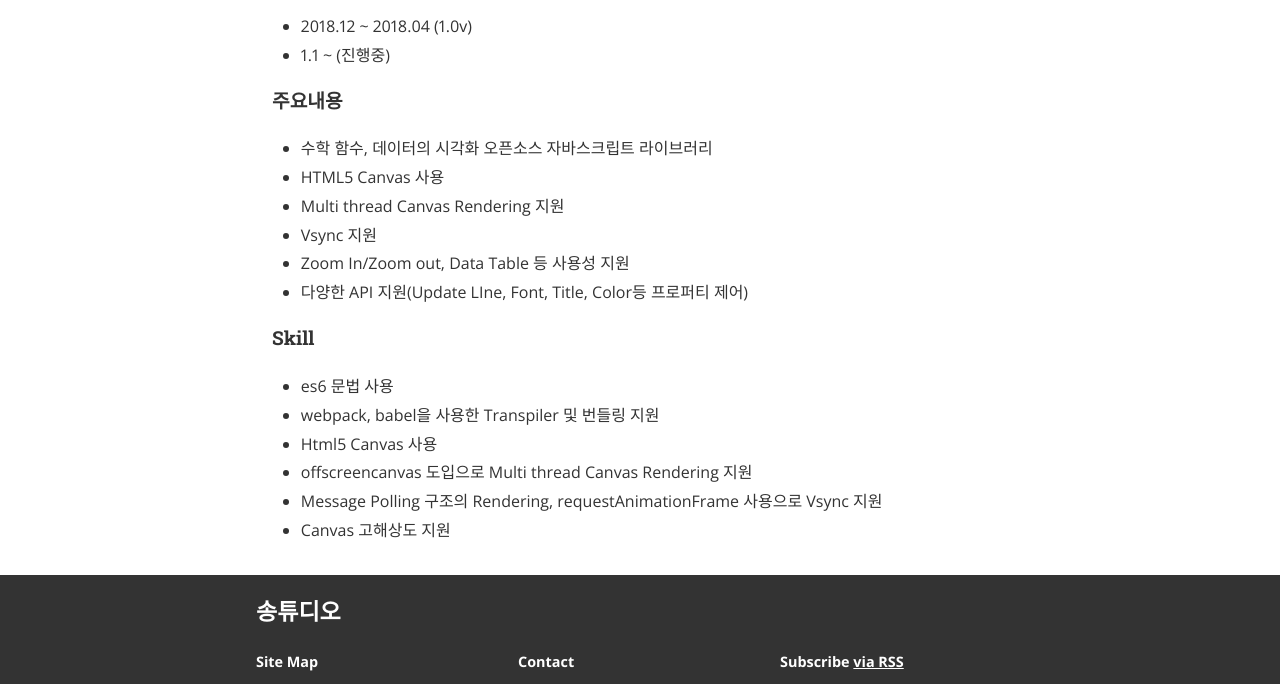
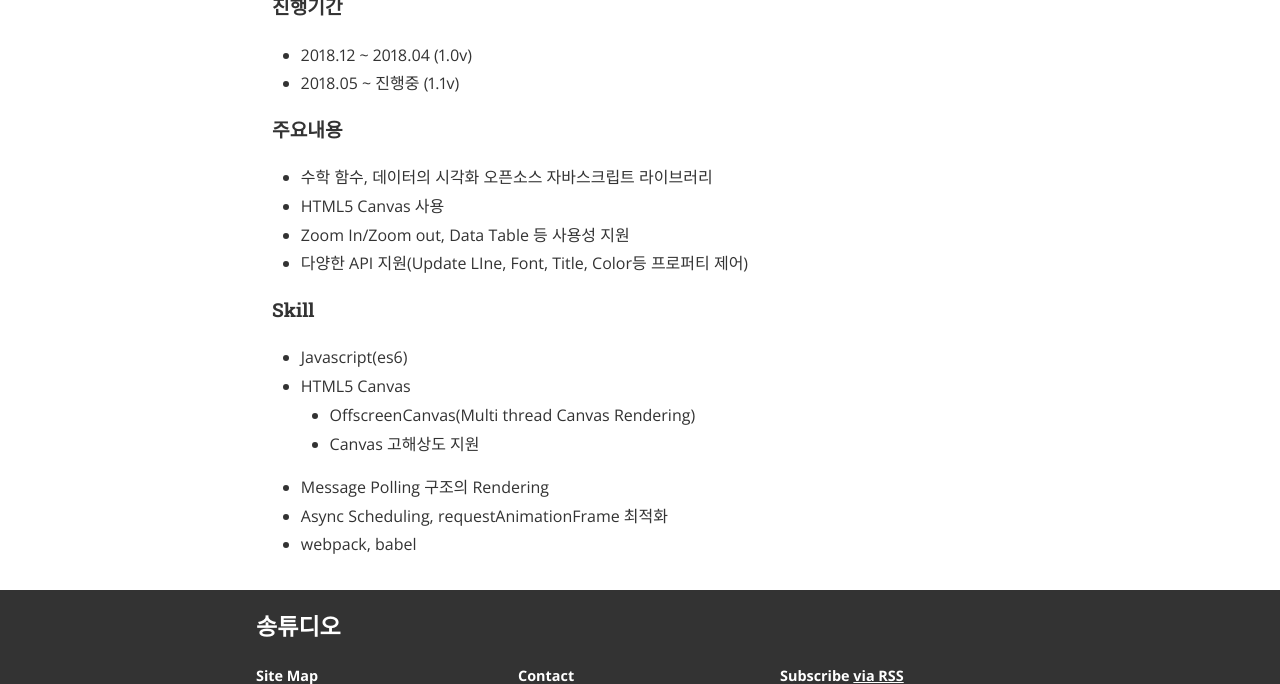
Before and after one commit to iamsjy17/iamsjy17.github.io, a Jekyll site: the page built from projects.md, in a window 1280 px wide and 900 px high, scrolled down 1131 px, cut to the strip 216-900 px from the top of the window. Built offline with Jekyll 4.4.1, drawn with Linux system fonts in a browser that asks for light colours; nearby versions of some CDN libraries; some web fonts are replaced; some of the changed text lies outside the part shown.

Commit message:
Projects(plotta.js):

```diff
--- a/projects.md
+++ b/projects.md
@@ -4,36 +4,36 @@ title: Projects
 permalink: /projects/
 ---
 
-## Plotta.js
+## 1. Plotta.js
 
 수학 함수와 데이터를 시각화하는 오픈소스 자바스크립트 라이브러리
 
 #### 소개
 
-[Plotta.js github](https://github.com/iamsjy17/Plotta.js)
+- [Plotta.js GitHub](https://github.com/iamsjy17/Plotta.js)
+- [Demo](https://iamsjy17.github.io/plotta.js-page/)
 
-![Alt binomial](/assets/img/project/plotta_demo1.gif)
-![Alt binomial](/assets/img/project/plotta_demo2.gif)
+![Alt plotta_demo1](/assets/img/project/plotta_demo1.gif)
+![Alt plotta_demo1](/assets/img/project/plotta_demo2.gif)
 
 #### 진행기간
 
 - 2018.12 ~ 2018.04 (1.0v)
-- 1.1 ~ (진행중)
+- 2018.05 ~ 진행중 (1.1v)
 
 #### 주요내용
 
 - 수학 함수, 데이터의 시각화 오픈소스 자바스크립트 라이브러리
 - HTML5 Canvas 사용
-- Multi thread Canvas Rendering 지원
-- Vsync 지원
 - Zoom In/Zoom out, Data Table 등 사용성 지원
 - 다양한 API 지원(Update LIne, Font, Title, Color등 프로퍼티 제어)
 
 #### Skill
 
-- es6 문법 사용
-- webpack, babel을 사용한 Transpiler 및 번들링 지원
-- Html5 Canvas 사용
-- offscreencanvas 도입으로 Multi thread Canvas Rendering 지원
-- Message Polling 구조의 Rendering, requestAnimationFrame 사용으로 Vsync 지원
-- Canvas 고해상도 지원
+- Javascript(es6)
+- HTML5 Canvas
+  - OffscreenCanvas(Multi thread Canvas Rendering)
+  - Canvas 고해상도 지원
+- Message Polling 구조의 Rendering
+- Async Scheduling, requestAnimationFrame 최적화
+- webpack, babel
```
